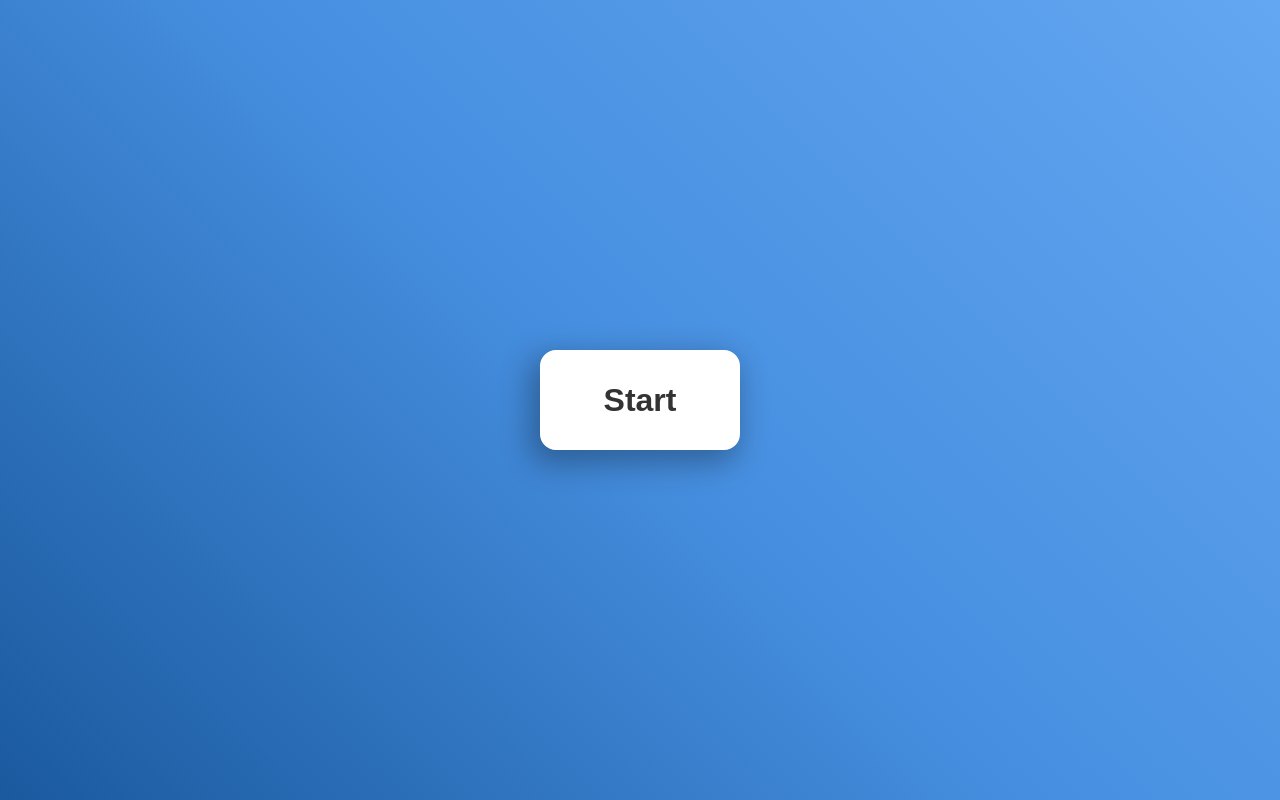
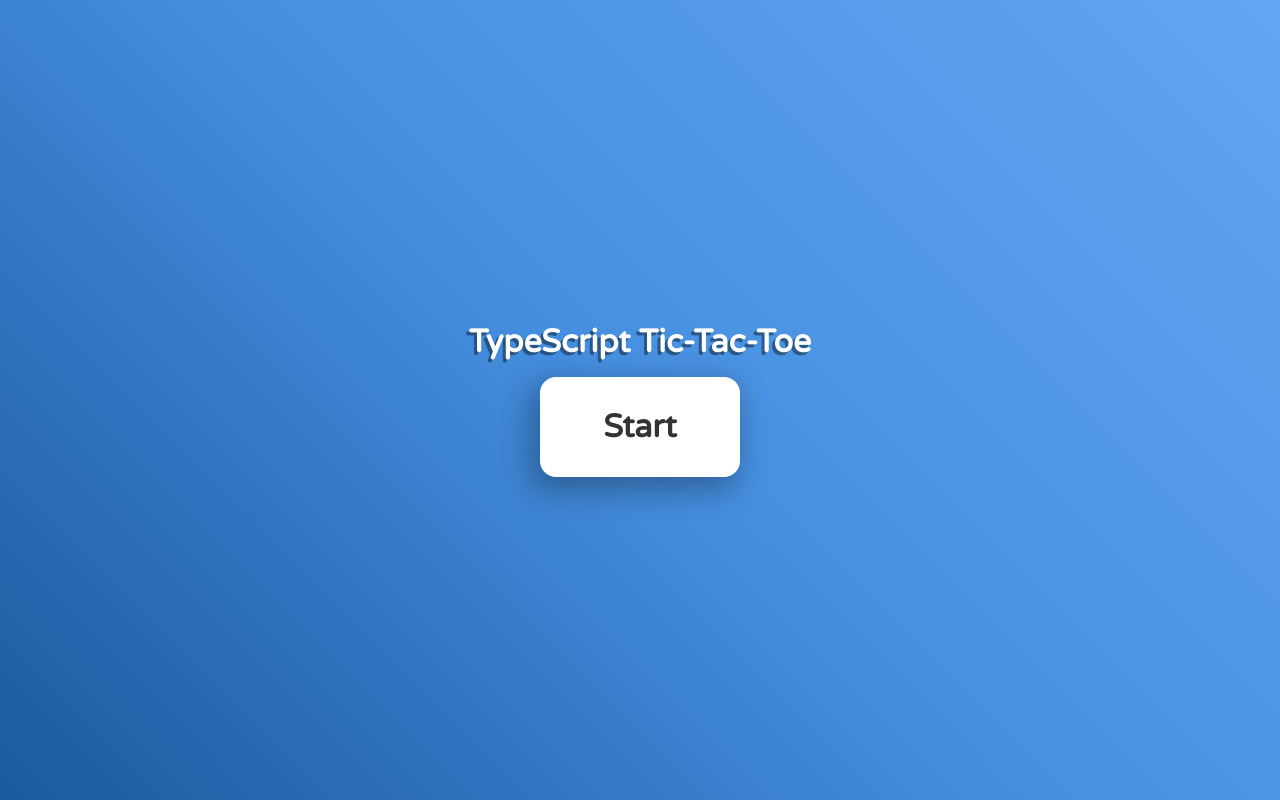
Before and after one commit to dg0397/TicTacToeGame-TypeScript-React, a React (Create React App) app: page / in a window 1280 px wide. Built offline with nearby package versions, Linux system fonts and the light colour scheme.

Commit message:
add shapes

```diff
--- a/src/App.tsx
+++ b/src/App.tsx
@@ -1,9 +1,9 @@
-import React, { useState } from 'react';
-import { Board, Winner  } from './Board'
-import styled from 'styled-components'
-import { StartScreen } from './StartScreen';
-import { ResetScreen } from './ResetScreen'
-import { motion } from 'framer-motion';
+import React, { useState } from "react";
+import { Board, Winner } from "./Board";
+import styled from "styled-components";
+import { StartScreen } from "./StartScreen";
+import { ResetScreen } from "./ResetScreen";
+import { motion } from "framer-motion";
 
 const variants = {
   start: {
@@ -13,69 +13,79 @@
     height: "100px",
     transition: {
       type: "spring",
-      duration : '0.8'
-    }
+      duration: "0.8",
+    },
   },
-  hidden : {
-    opacity : 0,
-    scale : 0.8
+  hidden: {
+    opacity: 0,
+    scale: 0.8,
   },
-  game : {
-    width : "500px",
-    height : "500px",
+  game: {
+    width: "500px",
+    height: "500px",
     transition: {
       type: "spring",
-      duration : '0.8'
-    }
+      duration: "0.8",
+    },
   },
   reset: {
     width: "300px",
     height: "200px",
     transition: {
       type: "spring",
-      duration : '0.8'
-    }
-  }
-}
+      duration: "0.8",
+    },
+  },
+};
 
-const BoardContainer = styled(motion.div).attrs(()=>({
-  initial:'hidden',
-  variants
+const BoardContainer = styled(motion.div).attrs(() => ({
+  initial: "hidden",
+  variants,
 }))`
-  display:flex;
+  display: flex;
   justify-content: center;
   align-items: center;
   background-color: white;
-  border-radius:16px;
-  box-shadow: -6px 10px 30px 4px rgba(0,0,0,.3);
-  border:15px solid white;
+  border-radius: 16px;
+  box-shadow: -6px 10px 30px 4px rgba(0, 0, 0, 0.3);
+  border: 15px solid white;
+`;
+
+const Heading = styled.h1`
+  color: white;
+  text-align:center;
+  margin-bottom: 1rem;
+  text-shadow: -3px 3px #00000066
 `
-type GameState = 'start' | 'game' | 'reset';
+type GameState = "start" | "game" | "reset";
 
 function App() {
-  const [ winner,setWinner ] = useState<Winner>();
-  const [ gameState,setGameState ] = useState<GameState>('start');
+  const [winner, setWinner] = useState<Winner>();
+  const [gameState, setGameState] = useState<GameState>("start");
 
-  const onGameEnd = (winner:Winner) => {
-    setWinner(winner)
-    setGameState('reset')
-  }
+  const onGameEnd = (winner: Winner) => {
+    setWinner(winner);
+    setGameState("reset");
+  };
 
   const onReset = () => {
-    setWinner(undefined)
-    setGameState('game')
-  }
+    setWinner(undefined);
+    setGameState("game");
+  };
   return (
-    <BoardContainer animate = {gameState}>
-      {
+    <>
+      <Heading>TypeScript Tic-Tac-Toe</Heading >
+      <BoardContainer animate={gameState}>
         {
-          start : <StartScreen onStart = {() => setGameState('game')}/>,
-          game : <Board onGameEnd = { onGameEnd }/>,
-          reset : <ResetScreen winner = {winner} onReset = { onReset } />,
-        }[gameState]
-      }
-    </BoardContainer>
-  )
+          {
+            start: <StartScreen onStart={() => setGameState("game")} />,
+            game: <Board onGameEnd={onGameEnd} />,
+            reset: <ResetScreen winner={winner} onReset={onReset} />,
+          }[gameState]
+        }
+      </BoardContainer>
+    </>
+  );
 }
 
 export default App;
--- a/src/Cell.tsx
+++ b/src/Cell.tsx
@@ -1,5 +1,8 @@
 import React, { FC, ReactElement } from "react";
 import styled from "styled-components";
+import { motion } from "framer-motion";
+import circle from "./circle.svg";
+import cross from "./cross.svg";
 
 const CellWrapper = styled.button`
   background-color: white;
@@ -7,6 +10,28 @@
   box-shadow: none;
   cursor: pointer;
   outline: none;
+  position: relative;
+`;
+
+const variants = {
+  hidden: {
+    opacity: 0.5,
+    transform: "translate3d(-50%, -50%, 0) scale(0.5)",
+  },
+  visible: {
+    opacity: 1,
+    transform: "translate3d(-50%, -50%, 0) scale(1)",
+  },
+};
+const Shape = styled(motion.img).attrs(() => ({
+  initial: "hidden",
+  variants,
+}))`
+  height: 60px;
+  width: 60px;
+  position: absolute;
+  top: 50%;
+  left: 50%;
 `;
 export type CellValue = "X" | "O" | undefined;
 
@@ -19,7 +44,11 @@
 export const Cell: FC<CellProps> = ({ value, toggle, index }): ReactElement => {
   return (
     <CellWrapper onClick={() => toggle(index)}>
-      {value === "O" ? "O" : value ? "X" : null}
+      {value === "O" ? (
+        <Shape animate="visible" src={circle} />
+      ) : value ? (
+        <Shape animate="visible" src={cross} />
+      ) : null}
     </CellWrapper>
   );
 };
--- a/src/index.css
+++ b/src/index.css
@@ -12,6 +12,7 @@
   margin: 0;
   padding: 0;
   box-sizing: border-box;
+  font-family: 'Varela Round', sans-serif;
 }
 html,
 body,
```
Also changed, not shown: src/circle.svg (added), src/cross.svg (added).
